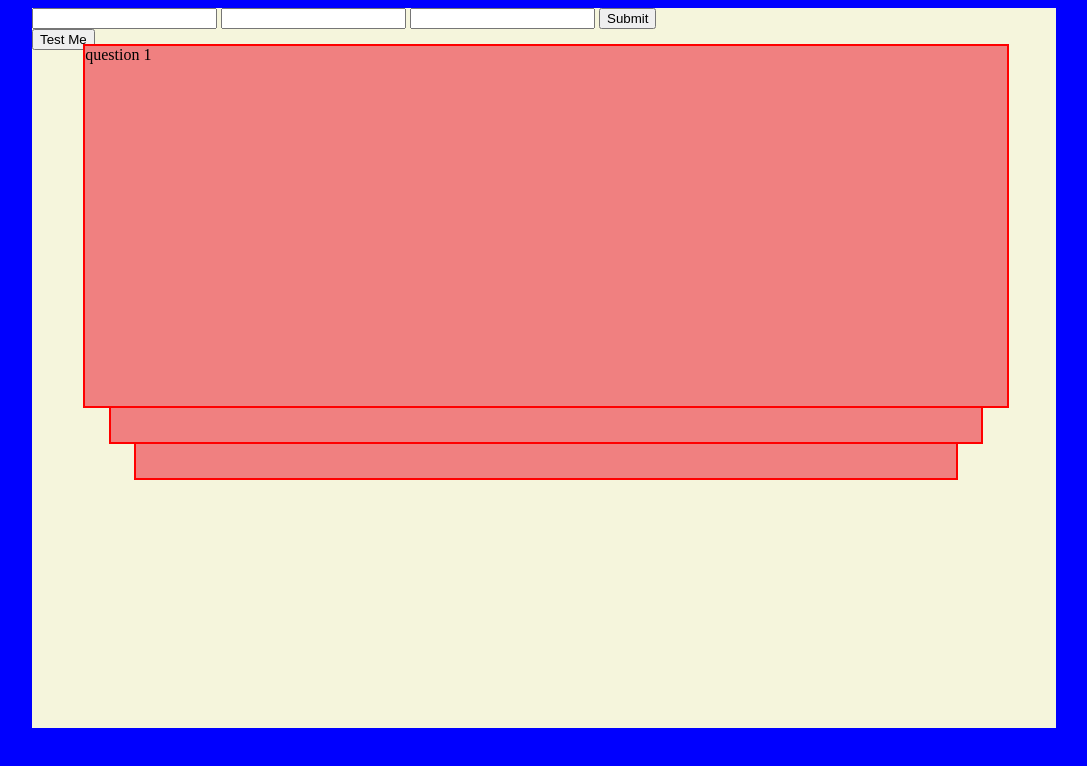
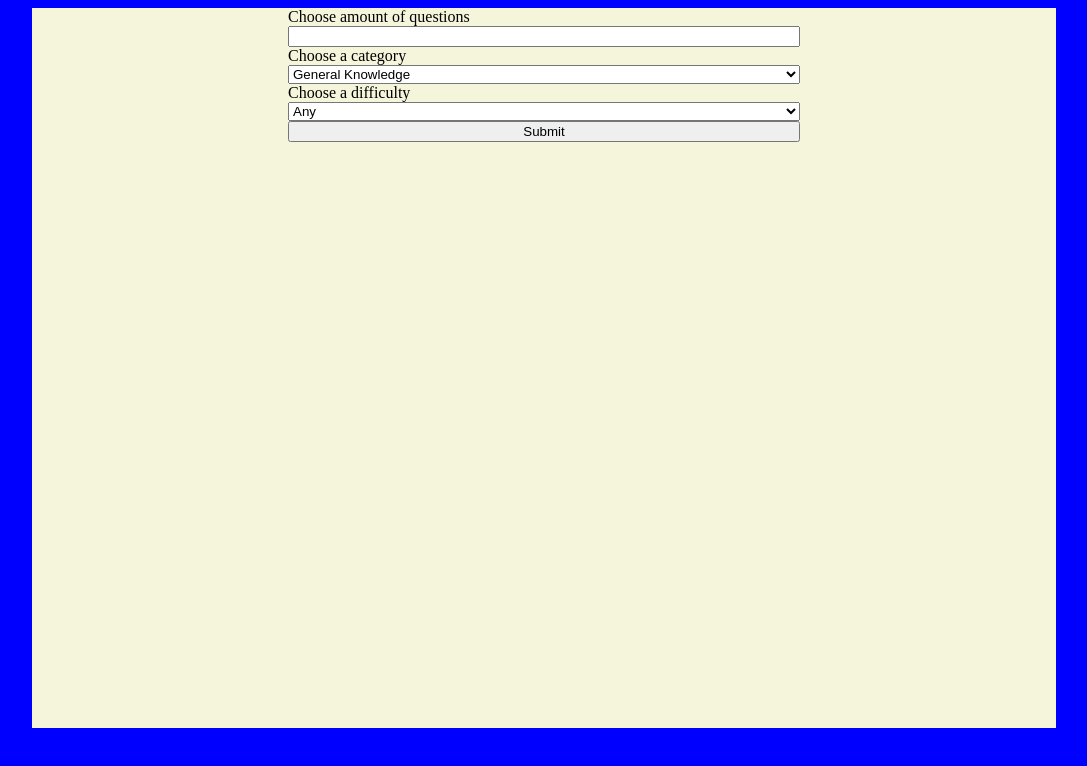
Before and after one commit to JJohan-work/trivia, a website built with webpack: page src/index.html in a window 1280 px wide. Shown: the whole page, without its empty margins (96-1183 px from the left). Built offline with nearby package versions, Linux system fonts and the light colour scheme; no server answers.

Commit message:
Add styling, add form inputs, call api with template literal url
Co-authored-by: Mike Pingel <mdpingel@gmail.com>
Co-authored-by: Jonah Johansen <johansenjonah+git@gmail.com>

```diff
--- a/src/css/styles.css
+++ b/src/css/styles.css
@@ -18,6 +18,22 @@ body {
   100% {top:10%; width:85%; left:7.5%; z-index:4;}
 }
 
+.setup {
+  width:80vw;
+  height:90vh;
+  margin-left: auto;
+  margin-right: auto;
+  background-color: beige;
+  position: relative;
+}
+
+.setup>form {
+  width: 50%;
+  margin-left:auto;
+  margin-right:auto;
+  display: flex;
+  flex-direction: column;
+}
 
 .questionbox {
   width:80vw;
--- a/src/index.html
+++ b/src/index.html
@@ -6,13 +6,31 @@
   <title>Trivia</title>
 </head>
 <body>
-  <div class="questionbox">
+  <div class="setup">
     <form>
-      <input type="text" id="number">
-      <input type="text" id="category">
-      <input type="text" id="difficulty">
+
+      <label for="numAmt">Choose amount of questions</label>
+      <input type="number" id="numAmt" min="3" max="30" required>
+
+      <label for="category">Choose a category</label>
+      <select name="category" id="category" required>
+        <option value="9">General Knowledge</option>
+        <option value="20">Mythology</option>
+        <option value="21">Sports</option>
+        <option value="22">Geography</option>
+        <option value="27">Animals</option>
+      </select>
+      <label for="category">Choose a difficulty</label>
+      <select name="difficulty" id="difficulty">
+        <option value="any">Any</option>
+        <option value="easy">Easy</option>
+        <option value="medium">Medium</option>
+        <option value="hard">Hard</option>
+      </select>
       <button type="submit" id="submit">Submit</button>
     </form>
+  </div>
+  <div class="questionbox">
     <div id="question1" class="question">question 1</div>
     <div id="question2" class="question">question 2</div>
     <div id="question3" class="question">question 3</div>
--- a/src/main.js
+++ b/src/main.js
@@ -19,12 +19,14 @@ function getToken(trivia) {
 
 function getQuestions(numQuestions, category, difficulty, trivia) {
   let request = new XMLHttpRequest();
-  const url = `https://opentdb.com/api.php?amount=${numQuestions}&category=${category}&difficulty=${difficulty}&type=multiple`;
+  const url = `https://opentdb.com/api.php?amount=${numQuestions}${category != "any" ? `&category=${category}` : "" }${difficulty != "any" ? `&difficulty=${difficulty}` : "" }&type=multiple`;
   console.log(url);
   request.onreadystatechange = function() {
     if (this.readyState === 4 && this.status === 200) {
       const response = JSON.parse(this.responseText);
       trivia.questions = response;
+      $(".questionbox").show();
+      console.log(trivia.questions);
     }
   }
   request.open("GET", url, true);
@@ -34,23 +36,24 @@ function getQuestions(numQuestions, category, difficulty, trivia) {
 
 
 $(document).ready(function() {
+  $(".questionbox").hide();
   let trivia = new Trivia();
   getToken(trivia);
 
   $('#testButton').on('click', function(e){
     e.preventDefault();
-
     console.log(trivia.token);
 
   });
 
   $('form').submit(function(e){
     e.preventDefault();
-    const numQuestions = $('#number').val();
+    const numQuestions = $('#numAmt').val();
     const category = $('#category').val();
     const difficulty = $('#difficulty').val();
     getQuestions(numQuestions, category, difficulty, trivia);
-    console.log(trivia.questions);
+    // console.log(trivia.questions);
+    $(".setup").hide();
   });
 
 });
```
